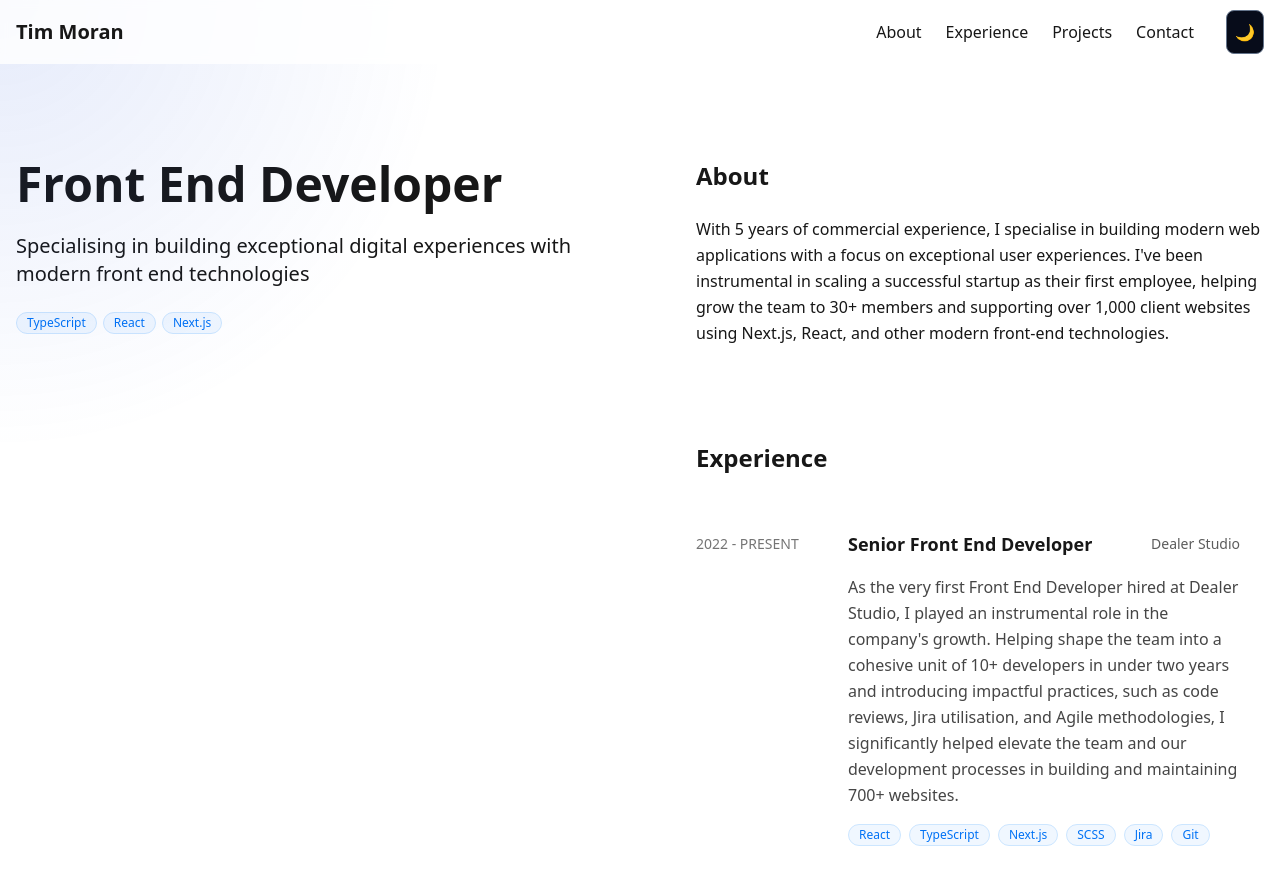
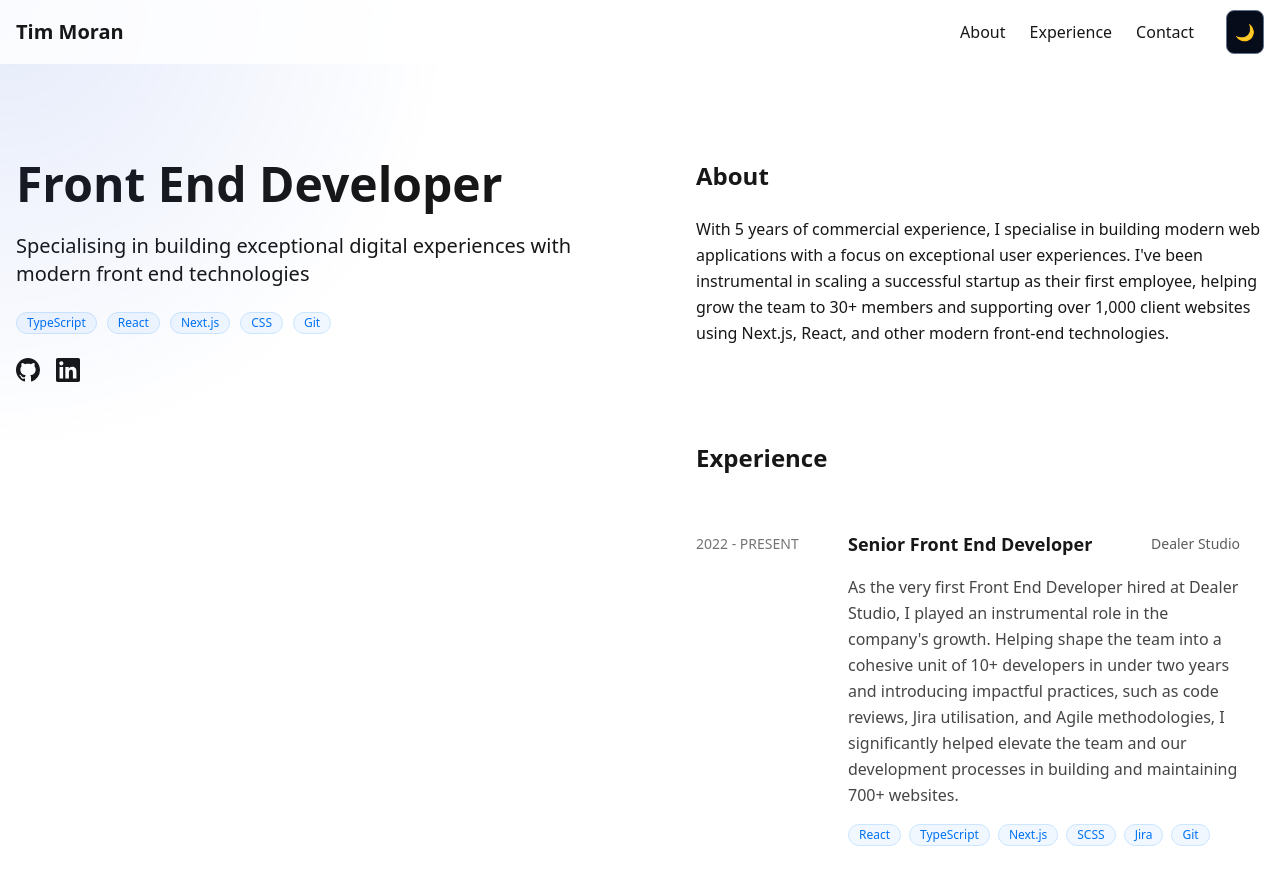
Before and after one commit to tmoran18/portfolio, an Astro site: page / in a window 1280 px wide. Shown: the top 873 px of the page. Built offline with nearby package versions, Linux system fonts and the light colour scheme; Astro itself is replaced by a stand-in of ours.

Commit message:
Ready for deployment

```diff
--- a/src/components/MainContent.tsx
+++ b/src/components/MainContent.tsx
@@ -15,9 +15,35 @@
               Specialising in building exceptional digital experiences with modern front end
               technologies
             </p>
-            <Badge>TypeScript</Badge>
-            <Badge>React</Badge>
-            <Badge>Next.js</Badge>
+            <div className="flex gap-1">
+              <Badge>TypeScript</Badge>
+              <Badge>React</Badge>
+              <Badge>Next.js</Badge>
+              <Badge>CSS</Badge>
+              <Badge>Git</Badge>
+            </div>
+            <div className="flex gap-4">
+              <a
+                href="https://github.com/tmoran18"
+                target="_blank"
+                rel="noopener noreferrer"
+                className="hover:opacity-75 transition-opacity"
+              >
+                <svg viewBox="0 0 24 24" width="24" height="24" fill="currentColor">
+                  <path d="M12 0C5.37 0 0 5.37 0 12c0 5.31 3.435 9.795 8.205 11.385.6.105.825-.255.825-.57 0-.285-.015-1.23-.015-2.235-3.015.555-3.795-.735-4.035-1.41-.135-.345-.72-1.41-1.23-1.695-.42-.225-1.02-.78-.015-.795.945-.015 1.62.87 1.845 1.23 1.08 1.815 2.805 1.305 3.495.99.105-.78.42-1.305.765-1.605-2.67-.3-5.46-1.335-5.46-5.925 0-1.305.465-2.385 1.23-3.225-.12-.3-.54-1.53.12-3.18 0 0 1.005-.315 3.3 1.23.96-.27 1.98-.405 3-.405s2.04.135 3 .405c2.295-1.56 3.3-1.23 3.3-1.23.66 1.65.24 2.88.12 3.18.765.84 1.23 1.905 1.23 3.225 0 4.605-2.805 5.625-5.475 5.925.435.375.81 1.095.81 2.22 0 1.605-.015 2.895-.015 3.3 0 .315.225.69.825.57A12.02 12.02 0 0024 12c0-6.63-5.37-12-12-12z" />
+                </svg>
+              </a>
+              <a
+                href="https://www.linkedin.com/in/t-moran"
+                target="_blank"
+                rel="noopener noreferrer"
+                className="hover:opacity-75 transition-opacity"
+              >
+                <svg viewBox="0 0 24 24" width="24" height="24" fill="currentColor">
+                  <path d="M20.447 20.452h-3.554v-5.569c0-1.328-.027-3.037-1.852-3.037-1.853 0-2.136 1.445-2.136 2.939v5.667H9.351V9h3.414v1.561h.046c.477-.9 1.637-1.85 3.37-1.85 3.601 0 4.267 2.37 4.267 5.455v6.286zM5.337 7.433c-1.144 0-2.063-.926-2.063-2.065 0-1.138.92-2.063 2.063-2.063 1.14 0 2.064.925 2.064 2.063 0 1.139-.925 2.065-2.064 2.065zm1.782 13.019H3.555V9h3.564v11.452zM22.225 0H1.771C.792 0 0 .774 0 1.729v20.542C0 23.227.792 24 1.771 24h20.451C23.2 24 24 23.227 24 22.271V1.729C24 .774 23.2 0 22.222 0h.003z" />
+                </svg>
+              </a>
+            </div>
           </div>
         </div>
 
@@ -46,10 +72,9 @@
           </section>
 
           {/* Projects Section */}
-          <section id="projects" className="lg:pl-6 space-y-8 scroll-mt-20">
+          {/* <section id="projects" className="lg:pl-6 space-y-8 scroll-mt-20">
             <h2 className="text-2xl font-bold">Projects</h2>
-            {/* Project cards will go here */}
-          </section>
+          </section> */}
 
           {/* Contact Section */}
           <section id="contact" className="lg:pl-6 space-y-6 scroll-mt-20">
--- a/src/components/MobileNav.tsx
+++ b/src/components/MobileNav.tsx
@@ -3,7 +3,6 @@
 import { ThemeToggle } from './ThemeToggle'
 const navItems = [
   { label: 'About', href: '#about' },
-  { label: 'Experience', href: '#experience' },
   { label: 'Projects', href: '#projects' },
   { label: 'Contact', href: '#contact' },
 ]
--- a/src/components/Navigation.tsx
+++ b/src/components/Navigation.tsx
@@ -4,7 +4,6 @@
 const navItems = [
   { label: 'About', href: '#about' },
   { label: 'Experience', href: '#experience' },
-  { label: 'Projects', href: '#projects' },
   { label: 'Contact', href: '#contact' },
 ]
 
--- a/src/layouts/BaseLayout.astro
+++ b/src/layouts/BaseLayout.astro
@@ -59,11 +59,7 @@
           "addressRegion": "QLD",
           "addressCountry": "Australia"
         },
-        "sameAs": [
-          // Add your social profile URLs when you have them
-          // "https://linkedin.com/in/your-profile",
-          // "https://github.com/your-profile"
-        ]
+        "sameAs": ["https://linkedin.com/in/t-moran", "https://github.com/tmoran18"]
       }
     </script>
   </head>
```
Also changed, not shown: public/favicon.svg, src/assets/astro.svg (deleted), src/assets/background.svg (deleted).
